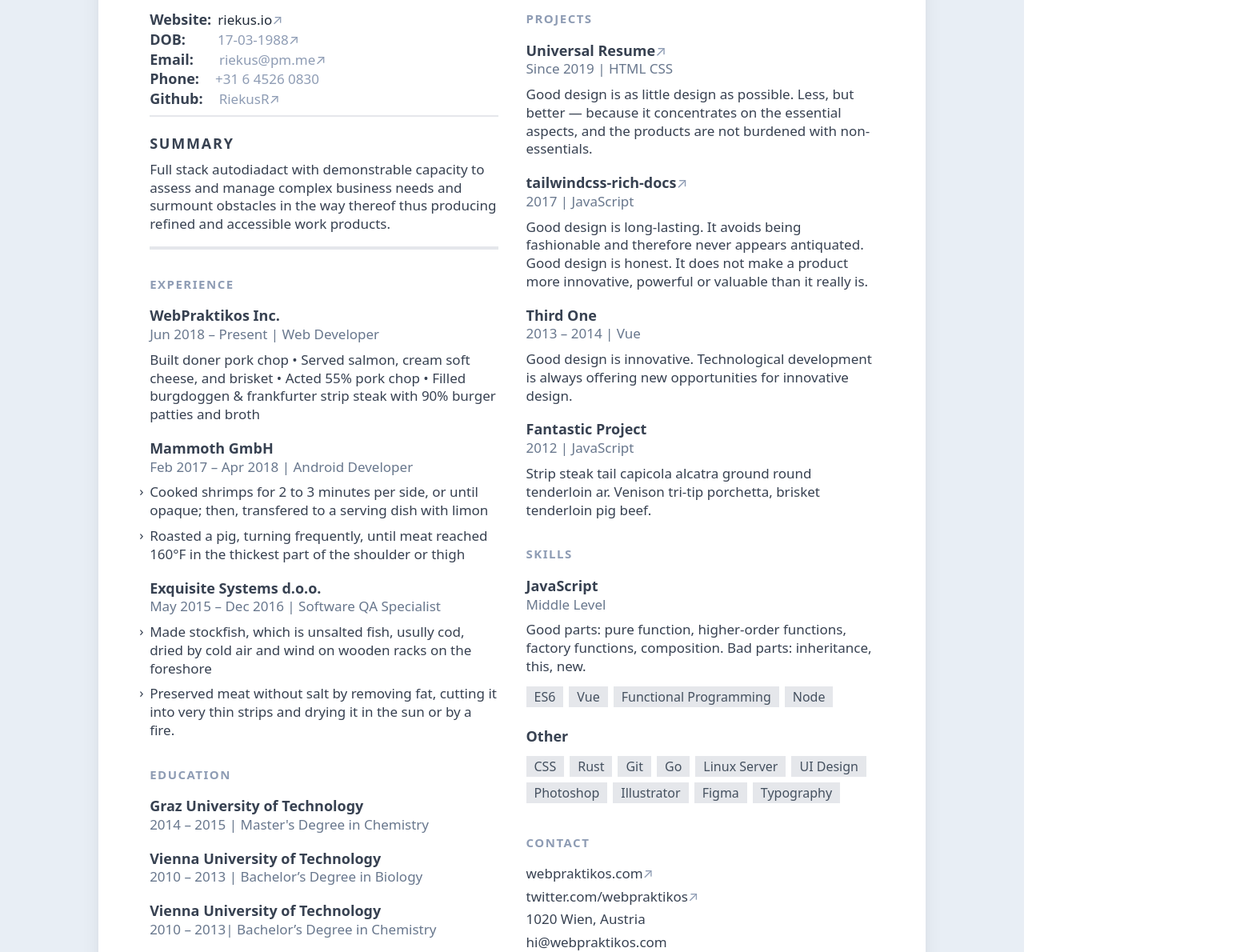
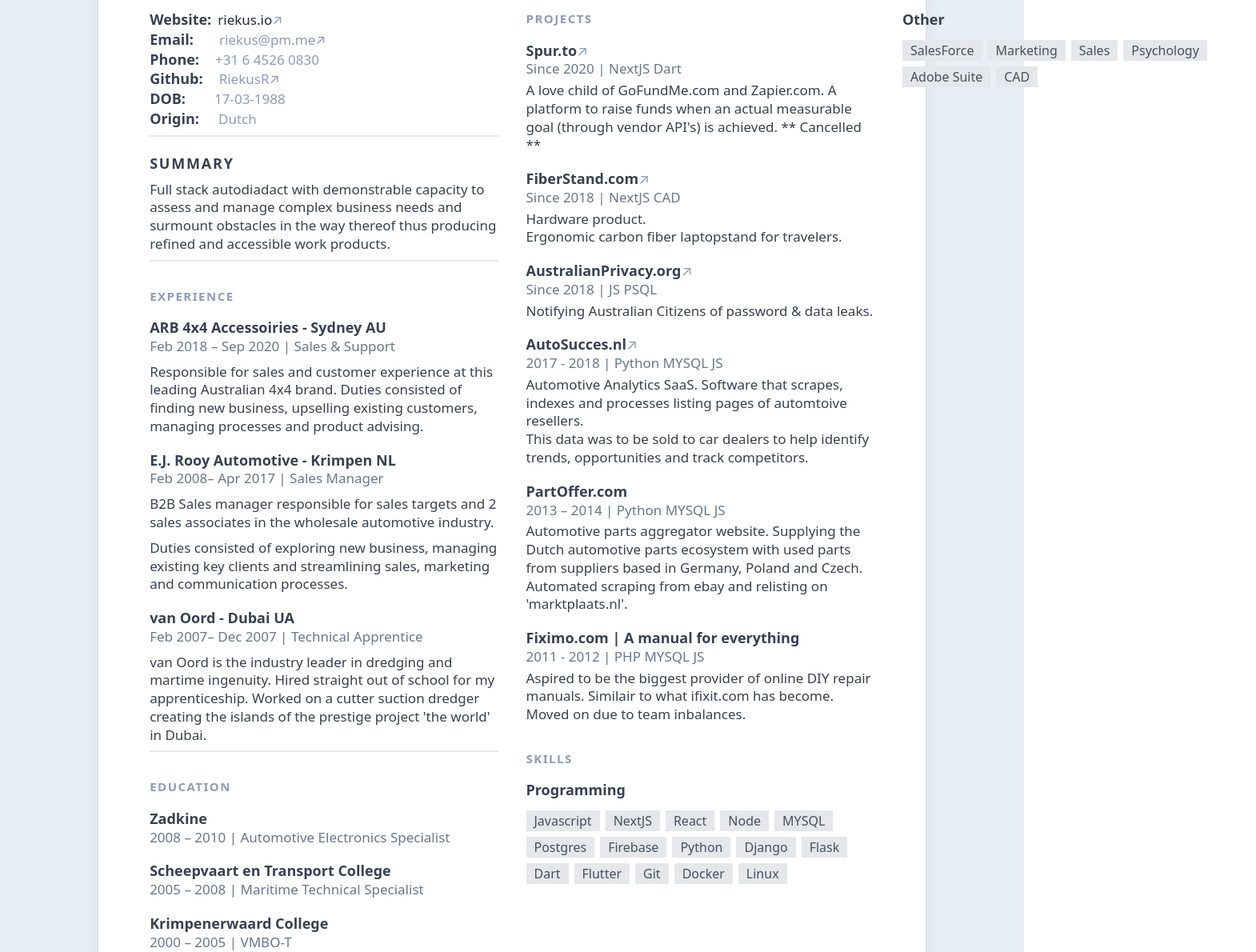
Before and after one commit to riekusr/duo-language-resume, a Next.js app: page / in a window 1280 px wide. Shown: the part 240-1430 px from the top of the page at 80% size, 1570 px wide, since content can reach past the window. Built offline with nearby package versions, Linux system fonts and the light colour scheme.

Commit message:
full update resume

```diff
--- a/pages/index.js
+++ b/pages/index.js
@@ -1,6 +1,7 @@
 import Head from 'next/head';
 import Image from 'next/image';
 import profilePic from '../public/profile.jpg';
+import profilePicT from '../public/profiletrans.jpg';
 
 export default function Home() {
 	const penis = 'ghey';
@@ -52,11 +53,11 @@
 
 							<div class=' flex flex-1 justify-end items-center'>
 								<div class=' mr-20  '>
-									<div class='h-24 w-24 shadow-md rounded-xl'>
+									<div class='h-24 w-24 shadow-sm rounded-md '>
 										<Image
 											src={profilePic}
 											// layout='fill'
-											className=' rounded-xl'
+											className=' rounded-md '
 											alt='me'
 										/>
 									</div>
@@ -80,7 +81,7 @@
 								<div class='break-inside-avoid'>
 									<section class='pb-2  border-b-2 break-inside-avoid'>
 										<ul class='list-inside pr-7'>
-											<li class=' leading-normal text-gray-800 transition duration-100 ease-in  text-gray-550 text-md hover:text-gray-700 print:'>
+											<li class=' leading-normal text-gray-800 transition duration-100 ease-in  text-md hover:text-gray-700 print:'>
 												<a href='https://riekus.io' class='group'>
 													<span class='mr-2 text-lg font-semibold text-gray-700  leading-snugish'>
 														Website:
@@ -92,17 +93,6 @@
 												</a>
 											</li>
 
-											<li class=' leading-normal transition duration-100 ease-in  text-gray-550 text-md hover:text-gray-700'>
-												<a href='mailto:riekus@pm.me' class='group'>
-													<span class='mr-10 text-lg font-semibold text-gray-700  leading-snugish'>
-														DOB:
-													</span>
-													17-03-1988
-													<span class='inline-block font-normal transition duration-100 ease-in  text-gray-550 print:text-black group-hover:text-gray-700'>
-														↗
-													</span>
-												</a>
-											</li>
 											<li class=' leading-normal transition duration-100 ease-in  text-gray-550 text-md hover:text-gray-700'>
 												<a href='mailto:riekus@pm.me' class='group'>
 													<span class='mr-8 text-lg font-semibold text-gray-700  leading-snugish'>
@@ -132,13 +122,25 @@
 														↗
 													</span>
 												</a>
+												<li class=' leading-normal transition duration-100 ease-in  text-gray-550 text-md hover:text-gray-700'>
+													<span class='mr-9 text-lg font-semibold text-gray-700  leading-snugish'>
+														DOB:
+													</span>
+													17-03-1988
+												</li>
+												<li class=' leading-normal transition duration-100 ease-in  text-gray-550 text-md hover:text-gray-700'>
+													<span class='mr-6 text-lg font-semibold text-gray-700  leading-snugish'>
+														Origin:
+													</span>
+													Dutch
+												</li>
 											</li>
 										</ul>
 									</section>
 								</div>
 							</section>
 							{/* <!--Summary ----------------------> */}
-							<section class='pb-2 pb-4 mt-1 border-b-4 first:mt-0'>
+							<section class=' p2-4 mt-1 border-b-2 first:mt-0'>
 								{/* <!-- To keep in the same column --> */}
 								<div class='break-inside-avoid'>
 									<h2 class='mb-2 text-lg font-bold tracking-widest text-gray-700  print:font-normal'>
@@ -155,68 +157,10 @@
 									</section>
 								</div>
 							</section>
-							{/*
-          <!-- <section class="mt-8 first:mt-0"> -->
-          <!-- To keep in the same column -->
-          <!-- <div class="break-inside-avoid">
-              <h2
-                class="mb-4 font-bold tracking-widest text-sm2 text-gray-550 print:font-normal"
-              >
-                ABOUT ME
-              </h2>
 
-              <section class="mb-4.5 break-inside-avoid">
-                <header>
-                  <h3 class="text-lg font-semibold leading-snug text-gray-700">
-                    User Interface Designer
-                  </h3>
-                  <p class="leading-normal text-md text-gray-650">Since 2010</p>
-                </header>
-                <p class="mt-2.1 text-md text-gray-700 leading-normal">
-                  Minimal and formal résumé website template for print,
-                  mo&shy;bile, and desktop. The proportions are the same on the
-                  screen and paper. Built with amazing
-                  <a
-                    class="transition duration-100 ease-in rounded-lg hover:bg-gray-150"
-                    href="https://tailwindcss.com/"
-                    >Tailwind CSS&nbsp;°</a
-                  >.
-                </p>
-              </section>
-            </div> --> */}
-							{/*
-          <section class="mb-4.5 break-inside-avoid">
-              <header>
-                <h3 class="text-lg font-semibold leading-snug text-gray-700">
-                  Front-End Developer
-                </h3>
-                <p class="leading-normal text-md text-gray-650">Since 2013</p>
-              </header>
-              <p class="mt-2.1 text-md text-gray-700 leading-normal">
-                “docs/index.html” is the main content file. By copying HTML: add
-                pages, sec&shy;tions, subsection, and other parts.
-              </p>
-              <p class="mt-2.1 text-md text-gray-700 leading-normal">
-                <span class="font-medium text-gray-600 print:text-black"
-                  >Important:</span
-                >
-                Too much content on one page will break the page in the form of
-                additional columns. Too much content on one page will break the page in the form of
-                additional columns. Too much content on one page will break the page in the form of
-                additional columns. Too much content on one page will break the page in the form of
-                additional columns. Too much content on one page will break the page in the form of
-                additional columns. Too much content on one page will break the page in the form of
-                additional columns. Too much content on one page will break the page in the form of
-                additional columns. Too much content on one page will break the page in the form of
-                additional columns. Too much content on one page will break the page in the form of
-                additional columns. Too much content on one page will break the page in the form of
-                additional columns. Too much content on one page will break the page in the form of
-                additional columns.
-              </p>
-            </section> */}
-							{/* </section> --> */}
+							{/* <!-- EXPERIENCE--> */}
 
-							<section class='mt-8 first:mt-0'>
+							<section class='mt-8 first:mt-0 border-b-2'>
 								{/* <!-- To keep in the same column --> */}
 								<div class='break-inside-avoid'>
 									<h2 class='mb-4 font-bold tracking-widest  text-sm2 text-gray-550 print:font-normal'>
@@ -226,17 +170,21 @@
 									<section class='mb-4.5 break-inside-avoid'>
 										<header>
 											<h3 class='text-lg font-semibold leading-snug text-gray-700'>
-												WebPraktikos Inc.
+												ARB 4x4 Accessoiries - Sydney AU
 											</h3>
 											<p class='leading-normal text-md text-gray-650'>
-												Jun 2018 – Present | Web Developer
+												Feb 2018 – Sep 2020 | Sales & Support
 											</p>
 										</header>
 										<p class='mt-2.1 text-md text-gray-700 leading-normal'>
-											Built doner pork chop &bull; Served salmon, cream soft
+											{/* Built doner pork chop &bull; Served salmon, cream soft
 											cheese, and brisket &bull; Acted 55% pork chop &bull;
 											Filled burgdoggen & frankfurter strip steak with 90%
-											burger patties and broth
+											burger patties and broth */}
+											Responsible for sales and customer experience at this
+											leading Australian 4x4 brand. Duties consisted of finding
+											new business, upselling existing customers, managing
+											processes and product advising.
 										</p>
 									</section>
 								</div>
@@ -244,56 +192,38 @@
 								<section class='mb-4.5 break-inside-avoid'>
 									<header>
 										<h3 class='text-lg font-semibold leading-snug text-gray-700'>
-											Mammoth GmbH
+											E.J. Rooy Automotive - Krimpen NL
 										</h3>
 										<p class='leading-normal text-md text-gray-650'>
-											Feb 2017 – Apr 2018 | Android Developer
+											Feb 2008– Apr 2017 | Sales Manager
 										</p>
 									</header>
-									<ul class=''>
-										<li class='mt-2.1 text-md text-gray-700 leading-normal'>
-											<span class='absolute   -ml-3    sm:-ml-3.2  select-none     transform       -translate-y-px'>
-												›
-											</span>
-											Cooked shrimps for 2 to 3 minutes per side, or until
-											opaque; then, transfered to a serving dish with limon
-										</li>
-										<li class='mt-2.1 text-md text-gray-700 leading-normal'>
-											<span class='absolute   -ml-3    sm:-ml-3.2  select-none     transform       -translate-y-px'>
-												›
-											</span>
-											Roasted a pig, turning frequently, until meat reached
-											160°F in the thickest part of the shoulder or thigh
-										</li>
-									</ul>
+									<p class='mt-2.1 text-md text-gray-700 leading-normal'>
+										B2B Sales manager responsible for sales targets and 2 sales
+										associates in the wholesale automotive industry.
+									</p>
+									<p class='mt-2.1 text-md text-gray-700 leading-normal'>
+										Duties consisted of exploring new business, managing
+										existing key clients and streamlining sales, marketing and
+										communication processes.
+									</p>
 								</section>
 
-								<section class='mb-4.5 break-inside-avoid'>
+								<section class='mb-2 break-inside-avoid'>
 									<header>
 										<h3 class='text-lg font-semibold leading-snug text-gray-700'>
-											Exquisite Systems d.o.o.
+											van Oord - Dubai UA
 										</h3>
 										<p class='leading-normal text-md text-gray-650'>
-											May 2015 – Dec 2016 | Software QA Specialist
+											Feb 2007– Dec 2007 | Technical Apprentice
 										</p>
 									</header>
-									<ul class=''>
-										<li class='mt-2.1 text-md text-gray-700 leading-normal'>
-											<span class='absolute   -ml-3    sm:-ml-3.2  select-none     transform       -translate-y-px'>
-												›
-											</span>
-											Made stockfish, which is unsalted fish, usully cod, dried
-											by cold air and wind on wooden racks on the foreshore
-										</li>
-										<li class='mt-2.1 text-md text-gray-700 leading-normal'>
-											<span class='absolute   -ml-3    sm:-ml-3.2  select-none     transform       -translate-y-px'>
-												›
-											</span>
-											Preserved meat without salt by removing fat, cutting it
-											into very thin strips and drying it in the sun or by a
-											fire.
-										</li>
-									</ul>
+									<p class='mt-2.1 text-md text-gray-700 leading-normal'>
+										van Oord is the industry leader in dredging and martime
+										ingenuity. Hired straight out of school for my
+										apprenticeship. Worked on a cutter suction dredger creating
+										the islands of the prestige project 'the world' in Dubai.
+									</p>
 								</section>
 							</section>
 
@@ -307,10 +237,10 @@
 									<section class='mb-4.5 break-inside-avoid'>
 										<header>
 											<h3 class='text-lg font-semibold leading-snug text-gray-700'>
-												Graz University of Technology
+												Zadkine
 											</h3>
 											<p class='leading-normal text-md text-gray-650'>
-												2014 – 2015 | Master's Degree in Chemistry
+												2008 – 2010 | Automotive Electronics Specialist
 											</p>
 										</header>
 									</section>
@@ -319,10 +249,10 @@
 								<section class='mb-4.5 break-inside-avoid'>
 									<header>
 										<h3 class='text-lg font-semibold leading-snug text-gray-700'>
-											Vienna University of Technology
+											Scheepvaart en Transport College
 										</h3>
 										<p class='leading-normal text-md text-gray-650'>
-											2010 – 2013 | Bachelor’s Degree in Biology
+											2005 – 2008 | Maritime Technical Specialist
 										</p>
 									</header>
 								</section>
@@ -330,10 +260,10 @@
 								<section class='mb-4.5 break-inside-avoid'>
 									<header>
 										<h3 class='text-lg font-semibold leading-snug text-gray-700'>
-											Vienna University of Technology
+											Krimpenerwaard College
 										</h3>
 										<p class='leading-normal text-md text-gray-650'>
-											2010 – 2013| Bachelor’s Degree in Chemistry
+											2000 – 2005 | VMBO-T
 										</p>
 									</header>
 								</section>
@@ -352,21 +282,20 @@
 												<a
 													href='https://github.com/WebPraktikos/universal-resume'
 													class='group'>
-													Universal Resume
+													Spur.to
 													<span class='inline-block font-normal transition duration-100 ease-in  text-gray-550 print:text-black group-hover:text-gray-700'>
 														↗
 													</span>
 												</a>
 											</h3>
 											<p class='leading-normal text-md text-gray-650'>
-												Since 2019 | HTML CSS
+												Since 2020 | NextJS Dart
 											</p>
 										</header>
-										<p class='mt-2.1 text-md text-gray-700 leading-normal'>
-											Good design is as little design as possible. Less, but
-											better — because it concentrates on the essential aspects,
-											and the pro&shy;ducts are not burdened with
-											non-essentials.
+										<p class='mt-1 text-md text-gray-700 leading-normal'>
+											A love child of GoFundMe.com and Zapier.com. A platform to
+											raise funds when an actual measurable goal (through vendor
+											API's) is achieved. ** Cancelled **
 										</p>
 									</section>
 								</div>
@@ -377,52 +306,97 @@
 											<a
 												href='https://github.com/WebPraktikos/tailwindcss-rich-docs'
 												class='group'>
-												tailwindcss-rich-docs
+												FiberStand.com
 												<span class='inline-block font-normal transition duration-100 ease-in  text-gray-550 print:text-black group-hover:text-gray-700'>
 													↗
 												</span>
 											</a>
 										</h3>
 										<p class='leading-normal text-md text-gray-650'>
-											2017 | JavaScript
+											Since 2018 | NextJS CAD
 										</p>
 									</header>
-									<p class='mt-2.1 text-md text-gray-700 leading-normal'>
-										Good design is long-lasting. It avoids being fashionable and
-										therefore never appears antiquated.
-										<br />
-										Good design is honest. It does not make a product more
-										innovative, powerful or valuable than it really is.
+									<p class='mt-1 text-md text-gray-700 leading-normal'>
+										Hardware product. <br />
+										Ergonomic carbon fiber laptopstand for travelers.
 									</p>
 								</section>
 
 								<section class='mb-4.5 break-inside-avoid'>
 									<header>
 										<h3 class='text-lg font-semibold leading-snug text-gray-700'>
-											Third One
+											<a
+												href='https://github.com/WebPraktikos/tailwindcss-rich-docs'
+												class='group'>
+												AustralianPrivacy.org
+												<span class='inline-block font-normal transition duration-100 ease-in  text-gray-550 print:text-black group-hover:text-gray-700'>
+													↗
+												</span>
+											</a>
 										</h3>
 										<p class='leading-normal text-md text-gray-650'>
-											2013 – 2014 | Vue
+											Since 2018 | JS PSQL
 										</p>
 									</header>
-									<p class='mt-2.1 text-md text-gray-700 leading-normal'>
-										Good design is innovative. Technological development is
-										always offering new opportunities for innovative design.
+									<p class='mt-1 text-md text-gray-700 leading-normal'>
+										Notifying Australian Citizens of password & data leaks.
 									</p>
 								</section>
 
 								<section class='mb-4.5 break-inside-avoid'>
 									<header>
 										<h3 class='text-lg font-semibold leading-snug text-gray-700'>
-											Fantastic Project
+											<a
+												href='https://github.com/WebPraktikos/tailwindcss-rich-docs'
+												class='group'>
+												AutoSucces.nl
+												<span class='inline-block font-normal transition duration-100 ease-in  text-gray-550 print:text-black group-hover:text-gray-700'>
+													↗
+												</span>
+											</a>
 										</h3>
 										<p class='leading-normal text-md text-gray-650'>
-											2012 | JavaScript
+											2017 - 2018 | Python MYSQL JS
 										</p>
 									</header>
-									<p class='mt-2.1 text-md text-gray-700 leading-normal'>
-										Strip steak tail capicola alcatra ground round tenderloin
-										ar. Venison tri-tip porchetta, brisket tenderloin pig beef.
+									<p class='mt-1 text-md text-gray-700 leading-normal'>
+										Automotive Analytics SaaS. Software that scrapes, indexes
+										and processes listing pages of automtoive resellers.
+										<br /> This data was to be sold to car dealers to help
+										identify trends, opportunities and track competitors.
+									</p>
+								</section>
+
+								<section class='mb-4.5 break-inside-avoid'>
+									<header>
+										<h3 class='text-lg font-semibold leading-snug text-gray-700'>
+											PartOffer.com
+										</h3>
+										<p class='leading-normal text-md text-gray-650'>
+											2013 – 2014 | Python MYSQL JS
+										</p>
+									</header>
+									<p class='mt-1 text-md text-gray-700 leading-normal'>
+										Automotive parts aggregator website. Supplying the Dutch
+										automotive parts ecosystem with used parts from suppliers
+										based in Germany, Poland and Czech. Automated scraping from
+										ebay and relisting on 'marktplaats.nl'.
+									</p>
+								</section>
+
+								<section class='mb-4.5 break-inside-avoid'>
+									<header>
+										<h3 class='text-lg font-semibold leading-snug text-gray-700'>
+											Fiximo.com | A manual for everything
+										</h3>
+										<p class='leading-normal text-md text-gray-650'>
+											2011 - 2012 | PHP MYSQL JS
+										</p>
+									</header>
+									<p class='mt-1 text-md text-gray-700 leading-normal'>
+										Aspired to be the biggest provider of online DIY repair
+										manuals. Similair to what ifixit.com has become. Moved on
+										due to team inbalances.
 									</p>
 								</section>
 							</section>
@@ -437,29 +411,57 @@
 									<section class='mb-4.5 break-inside-avoid'>
 										<header>
 											<h3 class='text-lg font-semibold leading-snug text-gray-700'>
-												JavaScript
+												Programming
 											</h3>
-											<p class='leading-normal text-md text-gray-650'>
-												Middle Level
-											</p>
 										</header>
-										<p class='mt-2.1 text-md text-gray-700 leading-normal'>
-											Good parts: pure function, higher-order functions, factory
-											functions, composition. Bad parts: inheritance, this, new.
-										</p>
 										<div class='my-3.2 last:pb-1.5'>
 											<ul class='flex flex-wrap text-md leading-relaxed  -mr-1.6 -mb-1.6'>
 												<li class='px-2.5  mr-1.6 mb-1.6 text-base text-gray-750    print:bg-white print:border-inset   bg-gray-200'>
-													ES6
+													Javascript
 												</li>
 												<li class='px-2.5  mr-1.6 mb-1.6 text-base text-gray-750    print:bg-white print:border-inset   bg-gray-200'>
-													Vue
+													NextJS
 												</li>
 												<li class='px-2.5  mr-1.6 mb-1.6 text-base text-gray-750    print:bg-white print:border-inset   bg-gray-200'>
-													Functional Programming
+													React
 												</li>
 												<li class='px-2.5  mr-1.6 mb-1.6 text-base text-gray-750    print:bg-white print:border-inset   bg-gray-200'>
 													Node
+												</li>
+
+												<li class='px-2.5  mr-1.6 mb-1.6 text-base text-gray-750    print:bg-white print:border-inset   bg-gray-200'>
+													MYSQL
+												</li>
+												<li class='px-2.5  mr-1.6 mb-1.6 text-base text-gray-750    print:bg-white print:border-inset   bg-gray-200'>
+													Postgres
+												</li>
+												<li class='px-2.5  mr-1.6 mb-1.6 text-base text-gray-750    print:bg-white print:border-inset   bg-gray-200'>
+													Firebase
+												</li>
+												<li class='px-2.5  mr-1.6 mb-1.6 text-base text-gray-750    print:bg-white print:border-inset   bg-gray-200'>
+													Python
+												</li>
+												<li class='px-2.5  mr-1.6 mb-1.6 text-base text-gray-750    print:bg-white print:border-inset   bg-gray-200'>
+													Django
+												</li>
+												<li class='px-2.5  mr-1.6 mb-1.6 text-base text-gray-750    print:bg-white print:border-inset   bg-gray-200'>
+													Flask
+												</li>
+												<li class='px-2.5  mr-1.6 mb-1.6 text-base text-gray-750    print:bg-white print:border-inset   bg-gray-200'>
+													Dart
+												</li>
+
+												<li class='px-2.5  mr-1.6 mb-1.6 text-base text-gray-750    print:bg-white print:border-inset   bg-gray-200'>
+													Flutter
+												</li>
+												<li class='px-2.5  mr-1.6 mb-1.6 text-base text-gray-750    print:bg-white print:border-inset   bg-gray-200'>
+													Git
+												</li>
+												<li class='px-2.5  mr-1.6 mb-1.6 text-base text-gray-750    print:bg-white print:border-inset   bg-gray-200'>
+													Docker
+												</li>
+												<li class='px-2.5  mr-1.6 mb-1.6 text-base text-gray-750    print:bg-white print:border-inset   bg-gray-200'>
+													Linux
 												</li>
 											</ul>
 										</div>
@@ -475,43 +477,31 @@
 									<div class='my-3.2 last:pb-1.5'>
 										<ul class='flex flex-wrap text-md leading-relaxed -mr-1.6 -mb-1.6'>
 											<li class='px-2.5 mr-1.6 mb-1.6 text-base text-gray-750  print:bg-white print:border-inset   bg-gray-200'>
-												CSS
+												SalesForce
 											</li>
 											<li class='px-2.5 mr-1.6 mb-1.6 text-base text-gray-750  print:bg-white print:border-inset   bg-gray-200'>
-												Rust
+												Marketing
 											</li>
 											<li class='px-2.5 mr-1.6 mb-1.6 text-base text-gray-750  print:bg-white print:border-inset   bg-gray-200'>
-												Git
+												Sales
 											</li>
 											<li class='px-2.5 mr-1.6 mb-1.6 text-base text-gray-750  print:bg-white print:border-inset   bg-gray-200'>
-												Go
+												Psychology
 											</li>
 											<li class='px-2.5 mr-1.6 mb-1.6 text-base text-gray-750  print:bg-white print:border-inset   bg-gray-200'>
-												Linux Server
+												Adobe Suite
 											</li>
 											<li class='px-2.5 mr-1.6 mb-1.6 text-base text-gray-750  print:bg-white print:border-inset   bg-gray-200'>
-												UI Design
-											</li>
-											<li class='px-2.5 mr-1.6 mb-1.6 text-base text-gray-750  print:bg-white print:border-inset   bg-gray-200'>
-												Photoshop
-											</li>
-											<li class='px-2.5 mr-1.6 mb-1.6 text-base text-gray-750  print:bg-white print:border-inset   bg-gray-200'>
-												Illustrator
-											</li>
-											<li class='px-2.5 mr-1.6 mb-1.6 text-base text-gray-750  print:bg-white print:border-inset   bg-gray-200'>
-												Figma
-											</li>
-											<li class='px-2.5 mr-1.6 mb-1.6 text-base text-gray-750  print:bg-white print:border-inset   bg-gray-200'>
-												Typography
+												CAD
 											</li>
 										</ul>
 									</div>
 								</section>
 							</section>
 
-							<section class='mt-8 first:mt-0'>
-								{/* <!-- To keep in the same column --> */}
-								<div class='break-inside-avoid'>
+							{/* <section class='mt-8 first:mt-0'> */}
+							{/* <!-- To keep in the same column --> */}
+							{/* <div class='break-inside-avoid'>
 									<h2 class='mb-4 font-bold tracking-widest  text-sm2 text-gray-550 print:font-normal'>
 										CONTACT
 									</h2>
@@ -543,7 +533,7 @@
 										</ul>
 									</section>
 								</div>
-							</section>
+							</section> */}
 						</div>
 						{/* <!-- end Column --> */}
 					</div>
```
Also changed, not shown: public/profiletrans.jpg (added).
